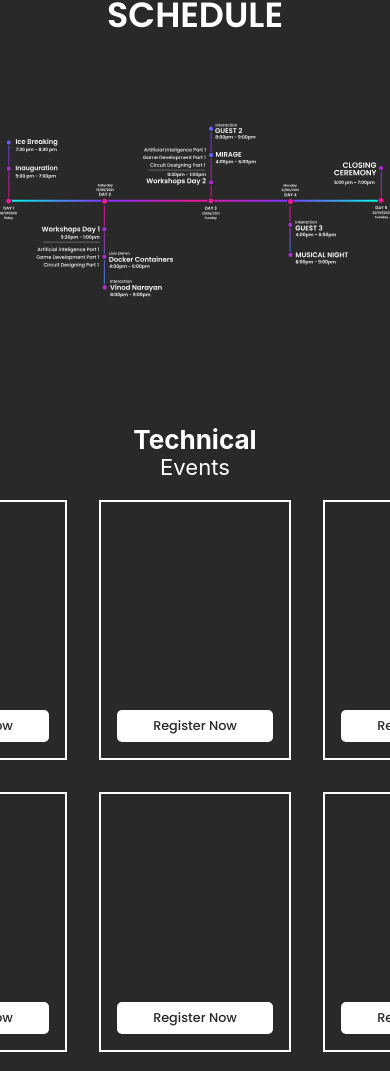
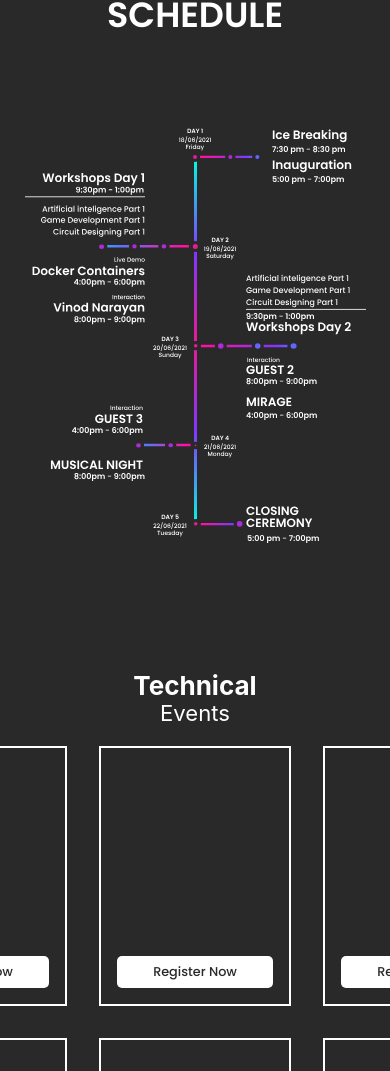
Before and after one commit to vishnuMohanan01/excelsior-2021, a Gatsby site: page / in a window 390 px wide. Shown: the part 3658-4729 px from the top of the page. Built offline with nearby package versions, Linux system fonts and the light colour scheme; Gatsby itself is replaced by a stand-in of ours; what react-animations would draw is missing.

Commit message:
added schedule

```diff
--- a/src/components/contact/contact.module.css
+++ b/src/components/contact/contact.module.css
@@ -188,7 +188,6 @@
 
 @media only screen and (max-width: 768px) {
     .container {
-        box-shadow: 2px 10px 15px rgba(0, 0, 0, 0.3);
         width: 100vw;
         display: flex;
         flex-direction: column;
@@ -271,11 +270,12 @@
     }
 
     .rightContainer {
+        box-shadow: 2px 10px 15px rgba(0, 0, 0, 0.3);
         flex: 4;
         width: 100%;
         height: 100%;
         background-color: #fff;
-        border-radius: 0px;
+        border-radius: 0;
         display: flex;
         flex-direction: column;
         justify-content: start;
--- a/src/components/schedule/schedule.js
+++ b/src/components/schedule/schedule.js
@@ -2,6 +2,7 @@ import React, { useEffect } from "react"
 import * as scheduleStyles from "./schedule.module.css";
 
 import scheduleImg from "../../images/timeline.svg"
+import scheduleMBImg from "../../images/mb/schedule.svg"
 import AOS from "aos"
 
 const Schedule = ({scheduleRef, setSideNavBarStatus}) => {
@@ -16,7 +17,12 @@ const Schedule = ({scheduleRef, setSideNavBarStatus}) => {
       <img
         src={scheduleImg}
         alt={"schedule"}
-        className={scheduleStyles.timeLine}
+        className={`${scheduleStyles.timeLine} ${scheduleStyles.desktopVersion}`}
+      />
+      <img
+        src={scheduleMBImg}
+        alt={"schedule"}
+        className={`${scheduleStyles.timeLine} ${scheduleStyles.mobileVersion}`}
       />
     </div>
   );
--- a/src/components/schedule/schedule.module.css
+++ b/src/components/schedule/schedule.module.css
@@ -17,9 +17,25 @@
     margin: 6rem auto 0 auto;
 }
 
+.desktopVersion {
+    display: flex;
+}
+
+.mobileVersion {
+    display: none;
+}
+
 @media only screen and (max-width: 768px) {
     .container {
         margin: 0 auto 0 auto;
         padding-top: 8rem;
     }
+
+    .desktopVersion {
+        display: none;
+    }
+
+    .mobileVersion {
+        display: flex;
+    }
 }
```
